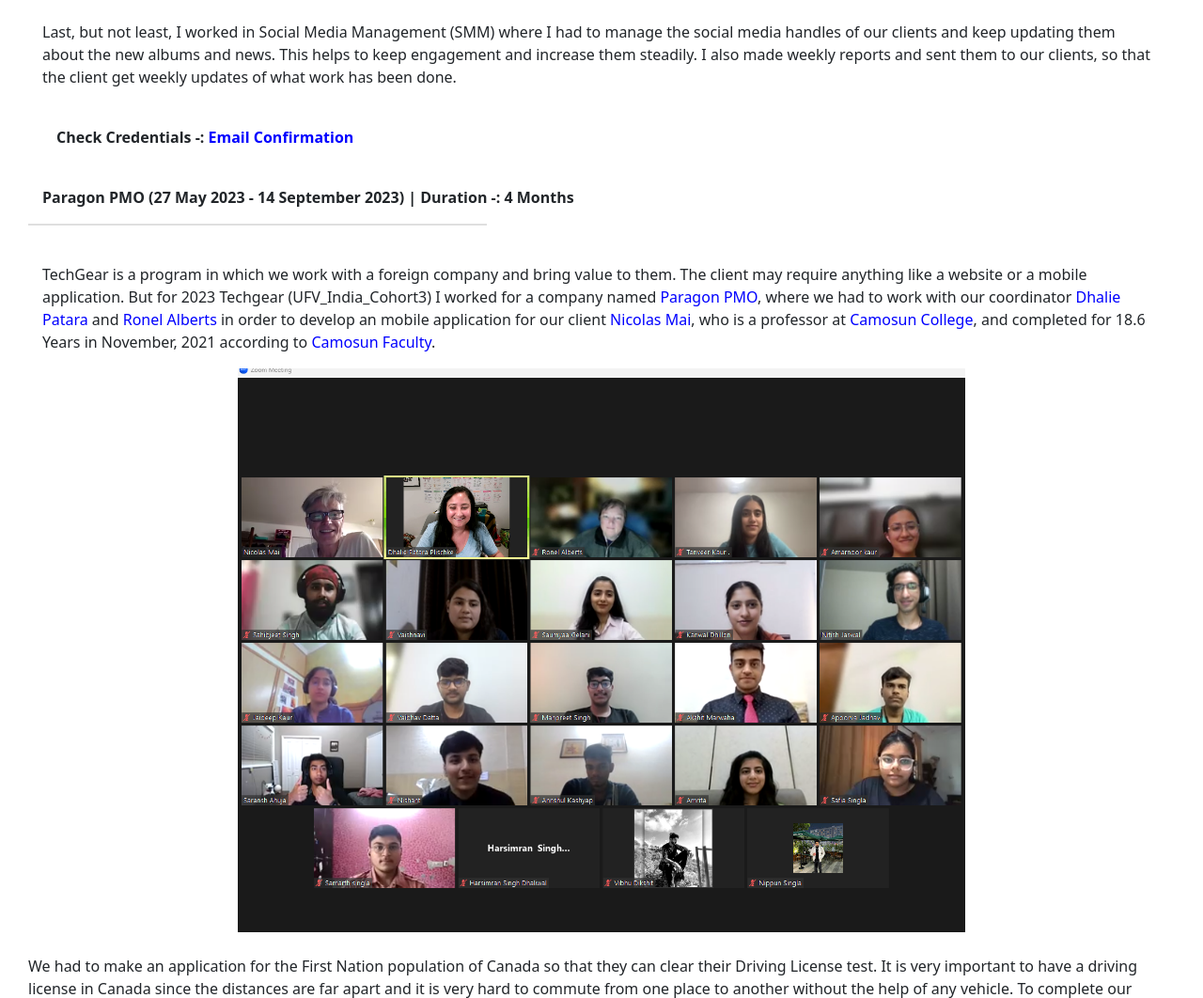
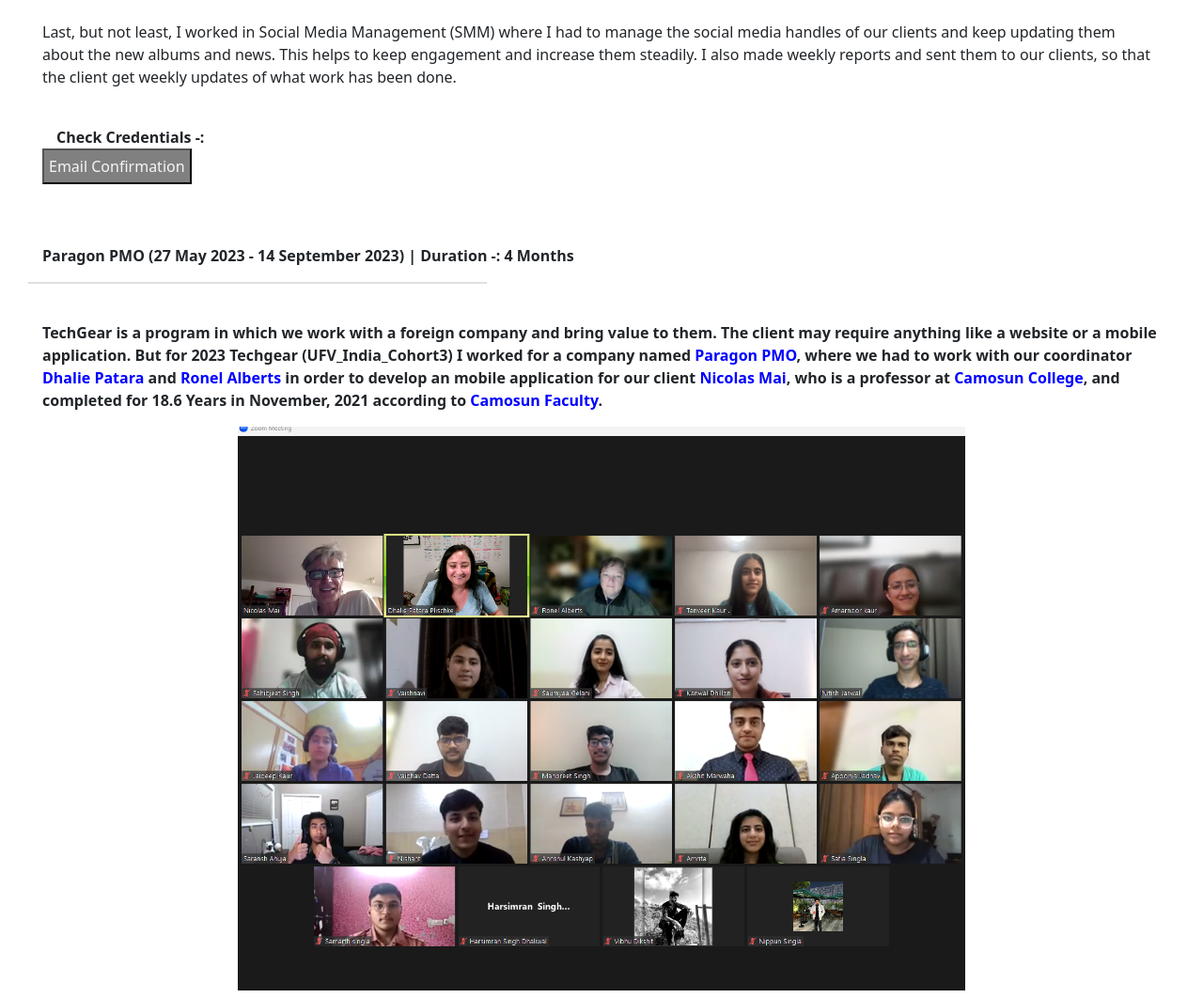
Before and after one commit to Manpreet-Singh-2004/Portfolio, a plain HTML site: page index.html in a window 1280 px wide. Shown: the part 3715-4777 px from the top of the page at 94% size. Drawn offline with nearby package versions, Linux system fonts and the light colour scheme.

Commit message:
Added Downloadable Button For email Confirmation

```diff
--- a/index.html
+++ b/index.html
@@ -225,7 +225,11 @@
         </p>
         <br>
         <p>
-          <b>Check Credentials -: <a href="https://drive.google.com/file/d/12d3ckLqW3kHZlw2H0Wu6M6TjtcTMyyDW/view?usp=sharing"target="_blank" style="padding: 0%; margin: 0%; text-decoration: none; color: blue;">Email Confirmation</a></b>
+          <b>Check Credentials -:
+            <!-- <a href="https://drive.google.com/file/d/12d3ckLqW3kHZlw2H0Wu6M6TjtcTMyyDW/view?usp=sharing"target="_blank" style="padding: 0%; margin: 0%; text-decoration: none; color: blue;">Email Confirmation</a></b> -->
+          <button id="Roadschool-apk-download-button">
+            <a href="DigitalSeries/Re_ [EXTERNAL]Experience Confirmation of Manpreet Singh.eml" target="_blank" style=" text-decoration: none; padding: 0%; margin: auto; color: whitesmoke;" download="Roadschool">Email Confirmation</a>
+          </button>
         </p>
         <br>
         <!-- --------------------------------------------------------------------------------------------------------------------- -->
```
